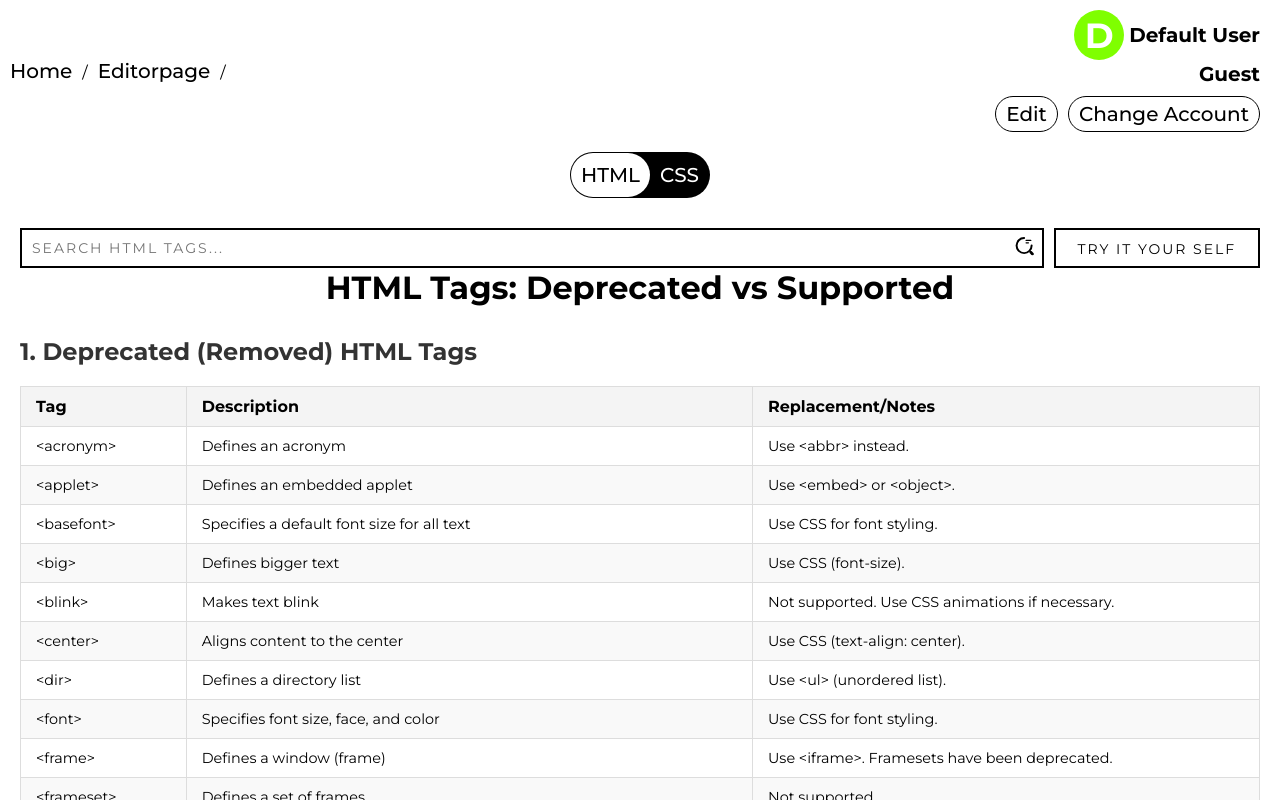
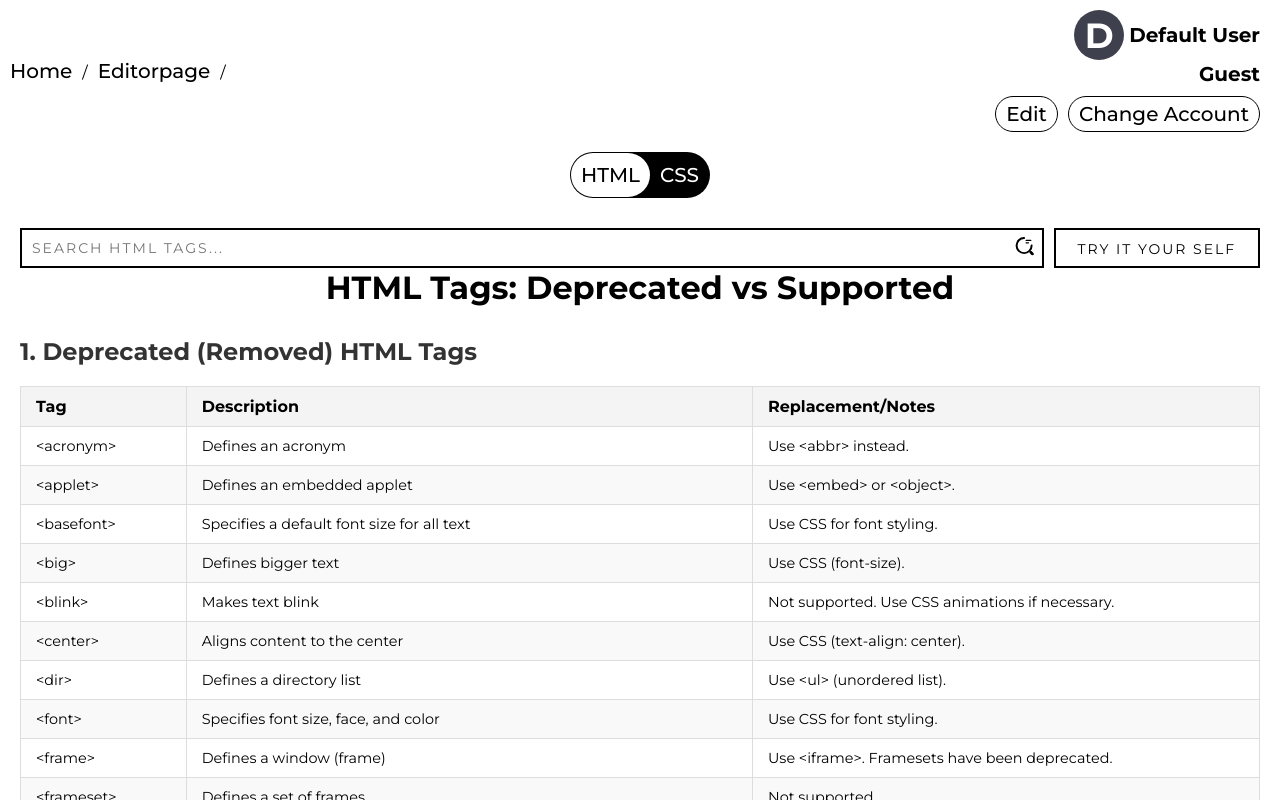
Before and after one commit to krishvaghasiya705/Learn-html-css, a React (Create React App) app: page / in a window 1280 px wide. Shown: the top 800 px of the page. Built offline with nearby package versions, Linux system fonts and the light colour scheme; a web font is replaced by a local one.

Commit message:
admin check

```diff
--- a/src/common/header/index.js
+++ b/src/common/header/index.js
@@ -14,6 +14,7 @@ function Header() {
   const [imageUrl, setImageUrl] = useState(defaultUser.imageUrl);
   const [loadingImage, setLoadingImage] = useState(false);
   const [email, setEmail] = useState('');
+  const [bgColor, setBgColor] = useState('');
 
   useEffect(() => {
     const storedFirstName = localStorage.getItem('firstName');
@@ -28,6 +29,19 @@ function Header() {
     if (storedImageUrl) setImageUrl(storedImageUrl);
     if (storedEmail) setEmail(storedEmail);
   }, []);
+
+  useEffect(() => {
+    const getRandomColor = () => {
+      const letters = '0123456789ABCDEF';
+      let color = '#';
+      for (let i = 0; i < 6; i++) {
+        color += letters[Math.floor(Math.random() * 16)];
+      }
+      return color;
+    };
+
+    setBgColor(getRandomColor());
+  }, [firstName, lastName, imageUrl]);
 
   const handleSubmit = (event) => {
     event.preventDefault();
@@ -102,7 +116,7 @@ function Header() {
       <div>
         <div className='user-details'>
           <div className='user'>
-            <div className='user-icon'>
+            <div className='user-icon' style={{ backgroundColor: bgColor }}>
               {imageUrl ? (
                 <img
                   src={loadingImage ? 'default-image-url.png' : imageUrl}
```
